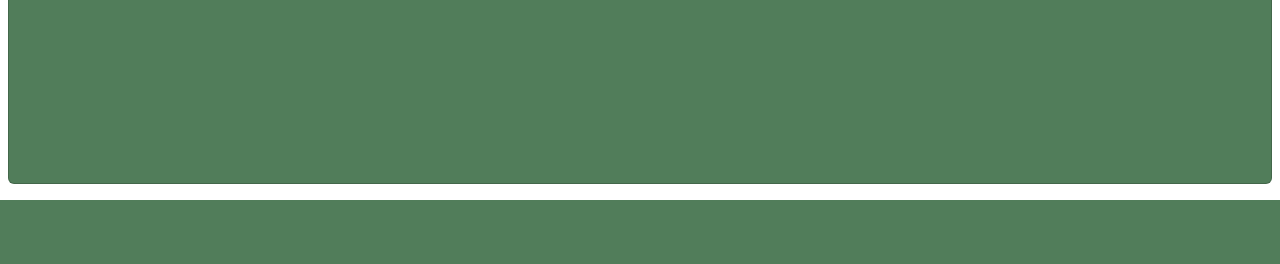
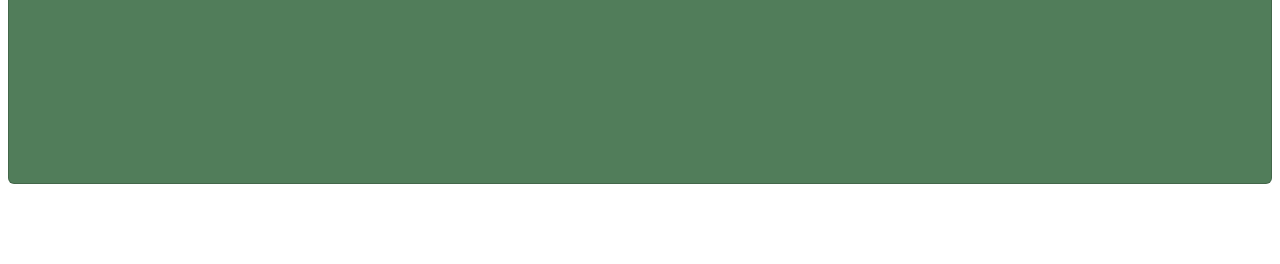
Before and after one commit to jamiebarnett26/Healing-Waters-Farm, a Flask app: page /selectFamily in a window 1280 px wide. Shown: the part 1128-1392 px from the top of the page. Before the commit the page ends 1328 px from the top, so only its background shows below. Run offline with Flask 3, Linux system fonts and the light colour scheme; data that the repository does not hold is empty.

Commit message:
More padding on every page

```diff
--- a/templates/addCrop/selectFamily.html
+++ b/templates/addCrop/selectFamily.html
@@ -19,6 +19,10 @@
         .p {
             color: rgb(255, 255, 255);
                 font-family: Georgia, 'Times New Roman', Times, serif;
+        }
+
+        body {
+            padding-bottom: 8vh;
         }
 
      </style>
--- a/templates/adviceboard.html
+++ b/templates/adviceboard.html
@@ -134,6 +134,10 @@
             height: 100%;
             background: rgba(0, 0, 0, 0.5);
             z-index: 999;
+        }
+
+        body {
+            padding-bottom: 8vh;
         }
 
     </style>
--- a/templates/announcements.html
+++ b/templates/announcements.html
@@ -111,6 +111,10 @@
             z-index: 999;
             display: none;
         }
+
+        body {
+            padding-bottom: 8vh;
+        }
     </style>
 </head>
 <body>
--- a/templates/homepage/homepage.html
+++ b/templates/homepage/homepage.html
@@ -197,6 +197,10 @@
             display: none;
         }
 
+        body {
+            padding-bottom: 8vh;
+        }
+
     </style>
 </head>
 
--- a/templates/profile_list.html
+++ b/templates/profile_list.html
@@ -52,6 +52,10 @@
             border-top: 1px solid #ddd;
             margin: 20px 0;
         }
+
+        body {
+            padding-bottom: 8vh;
+        }
     </style>
 </head>
 <body>
--- a/templates/showcrop.html
+++ b/templates/showcrop.html
@@ -48,6 +48,9 @@
         .task-item .done {
             text-decoration: line-through;
             color: #6c757d;
+        }
+        body {
+            padding-bottom: 8vh;
         }
     </style>
     <script>
```
